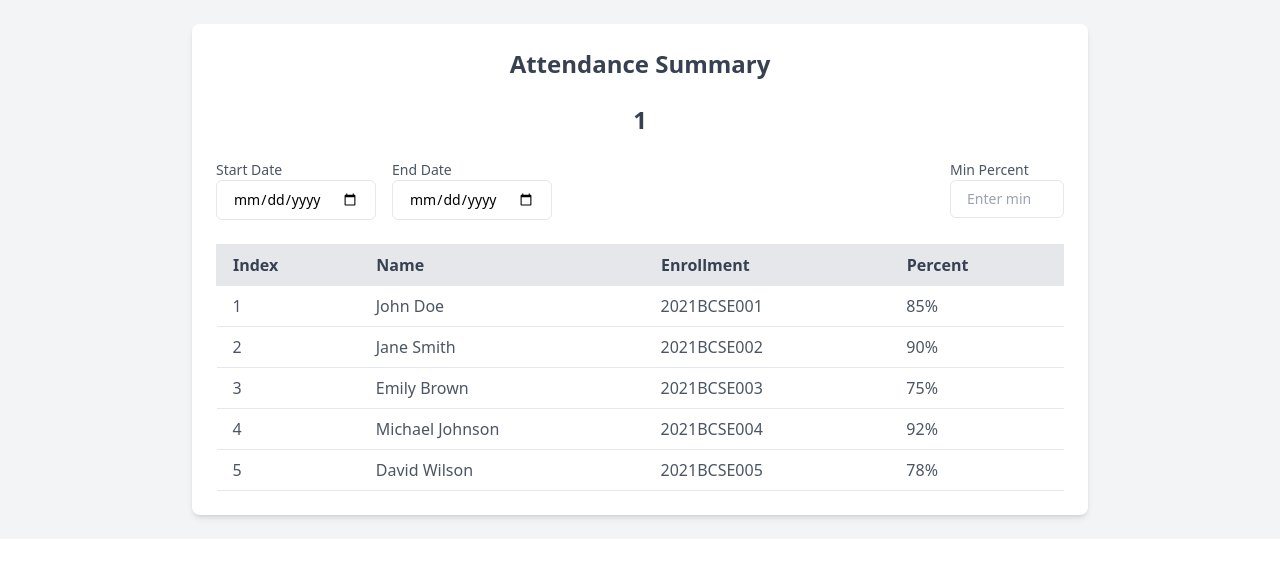
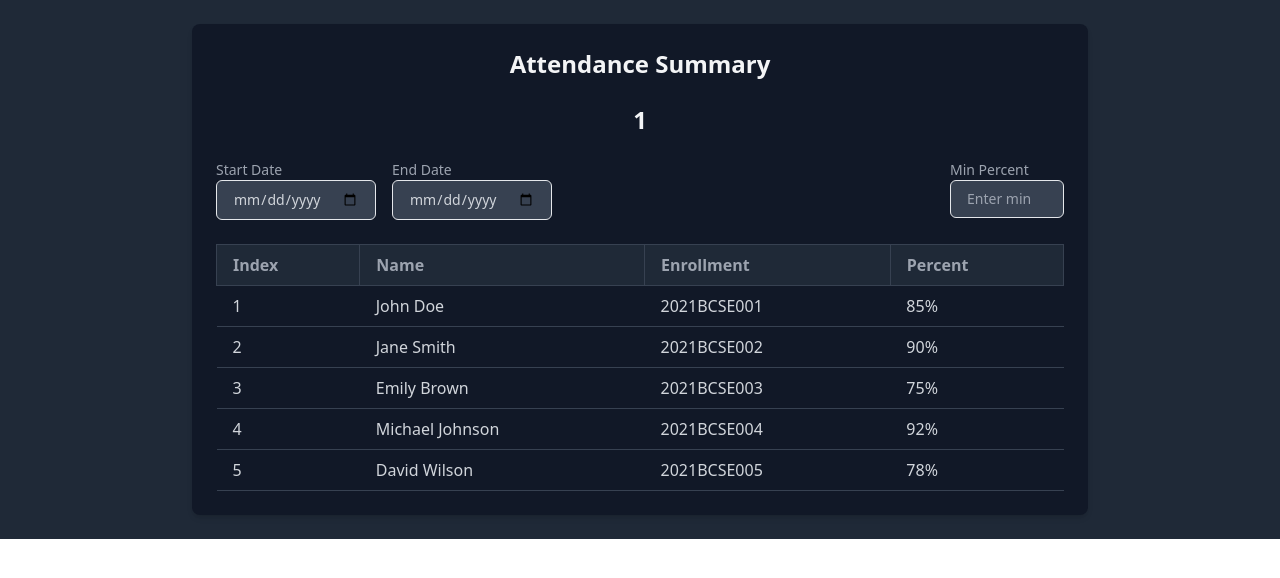
Before and after one commit to AnuragMaurya42/nitsri_attendance_management, a Next.js app: page /faculty/showSummary/1 in a window 1280 px wide. Shown: the top 578 px of the page. Built offline with nearby package versions, Linux system fonts and the light colour scheme.

Commit message:
take attendence  and change theme 11

```diff
--- a/pages/faculty/dashboard.js
+++ b/pages/faculty/dashboard.js
@@ -50,7 +50,7 @@ export default function Dashboard() {
             </h5>
             <span className="text-sm text-gray-400">{subject.teacher}</span>
 
-            <a href={`/faculty/${subject.name}`} >
+            <a href={`/faculty/takeAttendence/${subject.name}`} >
               <button className="mt-4 px-4 py-2 text-white bg-blue-600 rounded-lg hover:bg-blue-700 focus:outline-none focus:ring-2 focus:ring-blue-300">
                 Take Attendence
               </button>
--- a/pages/faculty/showSummary/[subject].js
+++ b/pages/faculty/showSummary/[subject].js
@@ -8,17 +8,15 @@ const studentsData = [
   { index: 3, name: "Emily Brown", enrollment: "2021BCSE003", percent: 75, date: "2024-11-03" },
   { index: 4, name: "Michael Johnson", enrollment: "2021BCSE004", percent: 92, date: "2024-11-01" },
   { index: 5, name: "David Wilson", enrollment: "2021BCSE005", percent: 78, date: "2024-11-02" },
-
-
 ];
 
-function  AttendanceSummaryPage() {
+function AttendanceSummaryPage() {
   const [startDate, setStartDate] = useState("");
   const [endDate, setEndDate] = useState("");
   const [percentFilter, setPercentFilter] = useState("");
 
   const router = useRouter();
-   const { subject } = router.query;
+  const { subject } = router.query;
 
   // Filter students based on date range and percent
   const filteredStudents = studentsData.filter((student) => {
@@ -26,23 +24,19 @@ function  AttendanceSummaryPage() {
     const start = startDate ? new Date(startDate) : null;
     const end = endDate ? new Date(endDate) : null;
 
-    const withinDateRange =
-      (!start || studentDate >= start) && (!end || studentDate <= end);
-
-    const withinPercentRange = percentFilter
-      ? student.percent >= parseInt(percentFilter)
-      : true;
+    const withinDateRange = (!start || studentDate >= start) && (!end || studentDate <= end);
+    const withinPercentRange = percentFilter ? student.percent >= parseInt(percentFilter) : true;
 
     return withinDateRange && withinPercentRange;
   });
 
   return (
-    <div className="flex flex-col items-center justify-center bg-gray-100 p-4 sm:p-6">
-      <div className="w-full max-w-4xl bg-white p-4 sm:p-6 rounded-lg shadow-md">
-        <h2 className="text-xl sm:text-2xl font-bold text-center text-gray-700 mb-4 sm:mb-6">
+    <div className="flex flex-col items-center justify-center bg-gray-800 p-4 sm:p-6">
+      <div className="w-full max-w-4xl bg-gray-900 p-4 sm:p-6 rounded-lg shadow-md">
+        <h2 className="text-xl sm:text-2xl font-bold text-center text-gray-100 mb-4 sm:mb-6">
           Attendance Summary
         </h2>
-        <h2 className="text-xl sm:text-2xl font-bold text-center text-gray-700 mb-4 sm:mb-6">
+        <h2 className="text-xl sm:text-2xl font-bold text-center text-gray-100 mb-4 sm:mb-6">
           {subject}
         </h2>
 
@@ -50,28 +44,28 @@ function  AttendanceSummaryPage() {
         <div className="mb-4 sm:mb-6 flex flex-col sm:flex-row justify-between gap-4">
           <div className="flex flex-col sm:flex-row gap-4">
             <div>
-              <label className="block text-sm text-gray-600">Start Date</label>
+              <label className="block text-sm text-gray-400">Start Date</label>
               <input
                 type="date"
                 value={startDate}
                 onChange={(e) => setStartDate(e.target.value)}
-                className="w-full sm:w-auto px-4 py-2 text-sm border rounded-md focus:outline-none focus:ring-2 focus:ring-blue-400"
+                className="w-full sm:w-auto px-4 py-2 text-sm border rounded-md focus:outline-none focus:ring-2 focus:ring-blue-400 bg-gray-700 text-gray-300"
               />
             </div>
             <div>
-              <label className="block text-sm text-gray-600">End Date</label>
+              <label className="block text-sm text-gray-400">End Date</label>
               <input
                 type="date"
                 value={endDate}
                 onChange={(e) => setEndDate(e.target.value)}
-                className="w-full sm:w-auto px-4 py-2 text-sm border rounded-md focus:outline-none focus:ring-2 focus:ring-blue-400"
+                className="w-full sm:w-auto px-4 py-2 text-sm border rounded-md focus:outline-none focus:ring-2 focus:ring-blue-400 bg-gray-700 text-gray-300"
               />
             </div>
           </div>
 
           {/* Percent Filter */}
           <div>
-            <label className="block text-sm text-gray-600">Min Percent</label>
+            <label className="block text-sm text-gray-400">Min Percent</label>
             <input
               type="number"
               min="0"
@@ -79,7 +73,7 @@ function  AttendanceSummaryPage() {
               value={percentFilter}
               onChange={(e) => setPercentFilter(e.target.value)}
               placeholder="Enter min percent"
-              className="w-full sm:w-auto px-4 py-2 text-sm border rounded-md focus:outline-none focus:ring-2 focus:ring-blue-400"
+              className="w-full sm:w-auto px-4 py-2 text-sm border rounded-md focus:outline-none focus:ring-2 focus:ring-blue-400 bg-gray-700 text-gray-300"
             />
           </div>
         </div>
@@ -88,21 +82,21 @@ function  AttendanceSummaryPage() {
         <div className="overflow-x-auto">
           <table className="w-full table-auto border-collapse">
             <thead>
-              <tr className="bg-gray-200 text-gray-700">
-                <th className="px-2 sm:px-4 py-2 text-left border">Index</th>
-                <th className="px-2 sm:px-4 py-2 text-left border">Name</th>
-                <th className="px-2 sm:px-4 py-2 text-left border">Enrollment</th>
-                <th className="px-2 sm:px-4 py-2 text-left border">Percent</th>
+              <tr className="bg-gray-800 text-gray-400">
+                <th className="px-2 sm:px-4 py-2 text-left border border-gray-700">Index</th>
+                <th className="px-2 sm:px-4 py-2 text-left border border-gray-700">Name</th>
+                <th className="px-2 sm:px-4 py-2 text-left border border-gray-700">Enrollment</th>
+                <th className="px-2 sm:px-4 py-2 text-left border border-gray-700">Percent</th>
               </tr>
             </thead>
             <tbody>
               {filteredStudents.length > 0 ? (
                 filteredStudents.map((student) => (
-                  <tr key={student.index} className="border-b">
-                    <td className="px-2 sm:px-4 py-2 text-gray-600">{student.index}</td>
-                    <td className="px-2 sm:px-4 py-2 text-gray-600">{student.name}</td>
-                    <td className="px-2 sm:px-4 py-2 text-gray-600">{student.enrollment}</td>
-                    <td className="px-2 sm:px-4 py-2 text-gray-600">{student.percent}%</td>
+                  <tr key={student.index} className="border-b border-gray-700">
+                    <td className="px-2 sm:px-4 py-2 text-gray-300">{student.index}</td>
+                    <td className="px-2 sm:px-4 py-2 text-gray-300">{student.name}</td>
+                    <td className="px-2 sm:px-4 py-2 text-gray-300">{student.enrollment}</td>
+                    <td className="px-2 sm:px-4 py-2 text-gray-300">{student.percent}%</td>
                   </tr>
                 ))
               ) : (
```
Also changed, not shown: pages/faculty/takeAttendence/[subject].js (renamed from pages/faculty/[takeAttendence].js).
